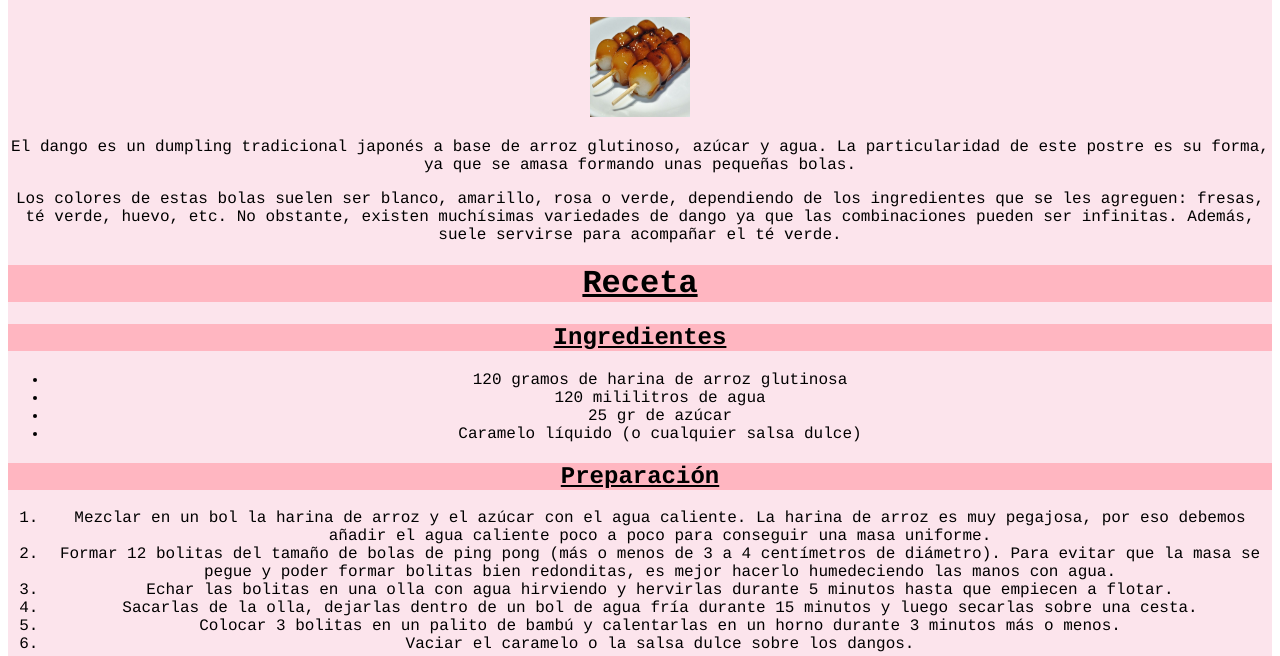
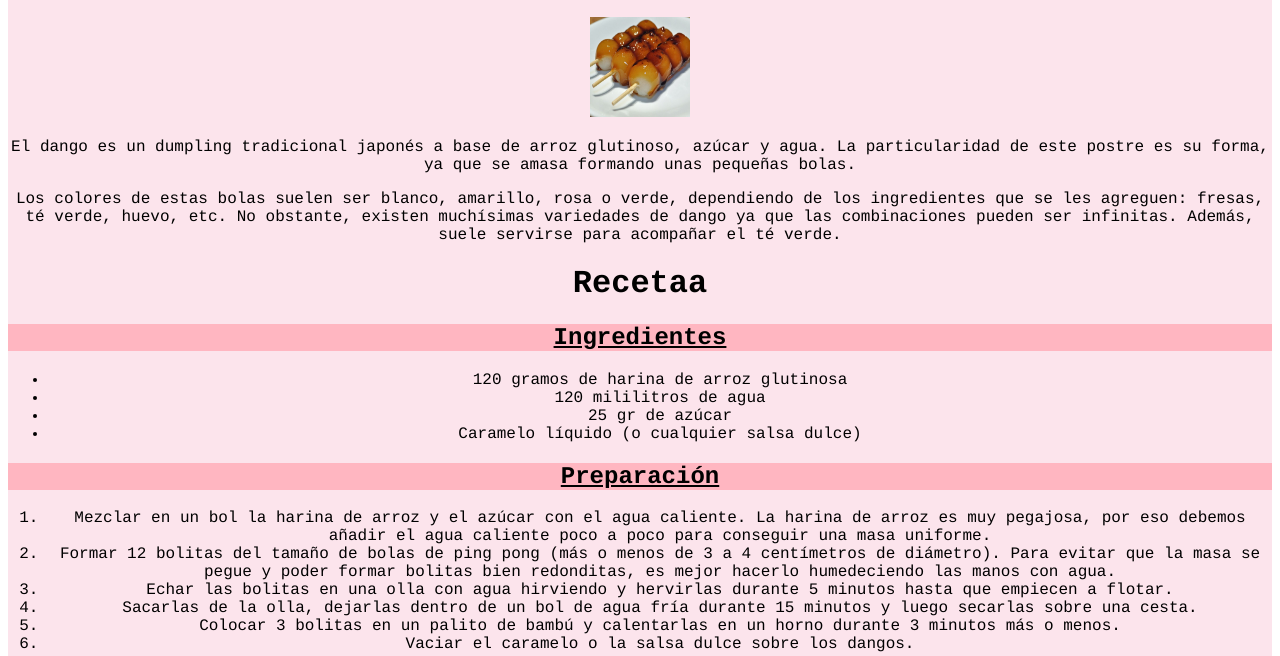
Before and after one commit to RocioSosa24/PotreroRS, a plain HTML site: page index.html in a window 1280 px wide. Shown: the part 158-814 px from the top of the page. Drawn offline with Linux system fonts and the light colour scheme.

Commit message:
Update index.html

```diff
--- a/index.html
+++ b/index.html
@@ -15,7 +15,7 @@
       particularidad de este postre es su forma, ya que se amasa formando unas pequeñas bolas.</p>
     <p>Los colores de estas bolas suelen ser blanco, amarillo, rosa o verde, dependiendo de los ingredientes que se les agreguen: fresas, té verde, huevo, etc. No obstante, existen muchísimas variedades de dango ya que las combinaciones pueden ser infinitas.
         Además, suele servirse para acompañar el té verde.</p>
-        <h1 class="subtitulos" style="text-align:center;">Receta</h1>
+        <h1 style="text-align:center;">Recetaa</h1>
   <h2 class="subtitulos">Ingredientes</h2>
     <ul>
       <li>120 gramos de harina de arroz glutinosa</li>
```
